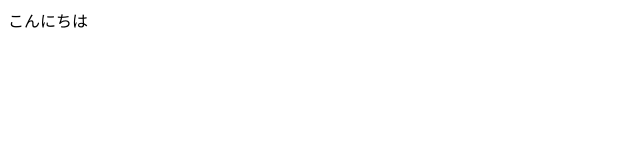
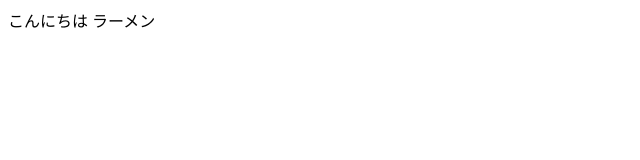
Before and after one commit to yuya0221/20250428-git-workshop, a plain HTML site: page index.html in a window 1280 px wide. Shown: the full height of the page, 0-640 px from the left. Drawn offline with Linux system fonts and the light colour scheme.

Commit message:
Update index.html

```diff
--- a/index.html
+++ b/index.html
@@ -6,5 +6,6 @@
   </head>
   <body>
     こんにちは
+    ラーメン
   </body>
 </html>
```
